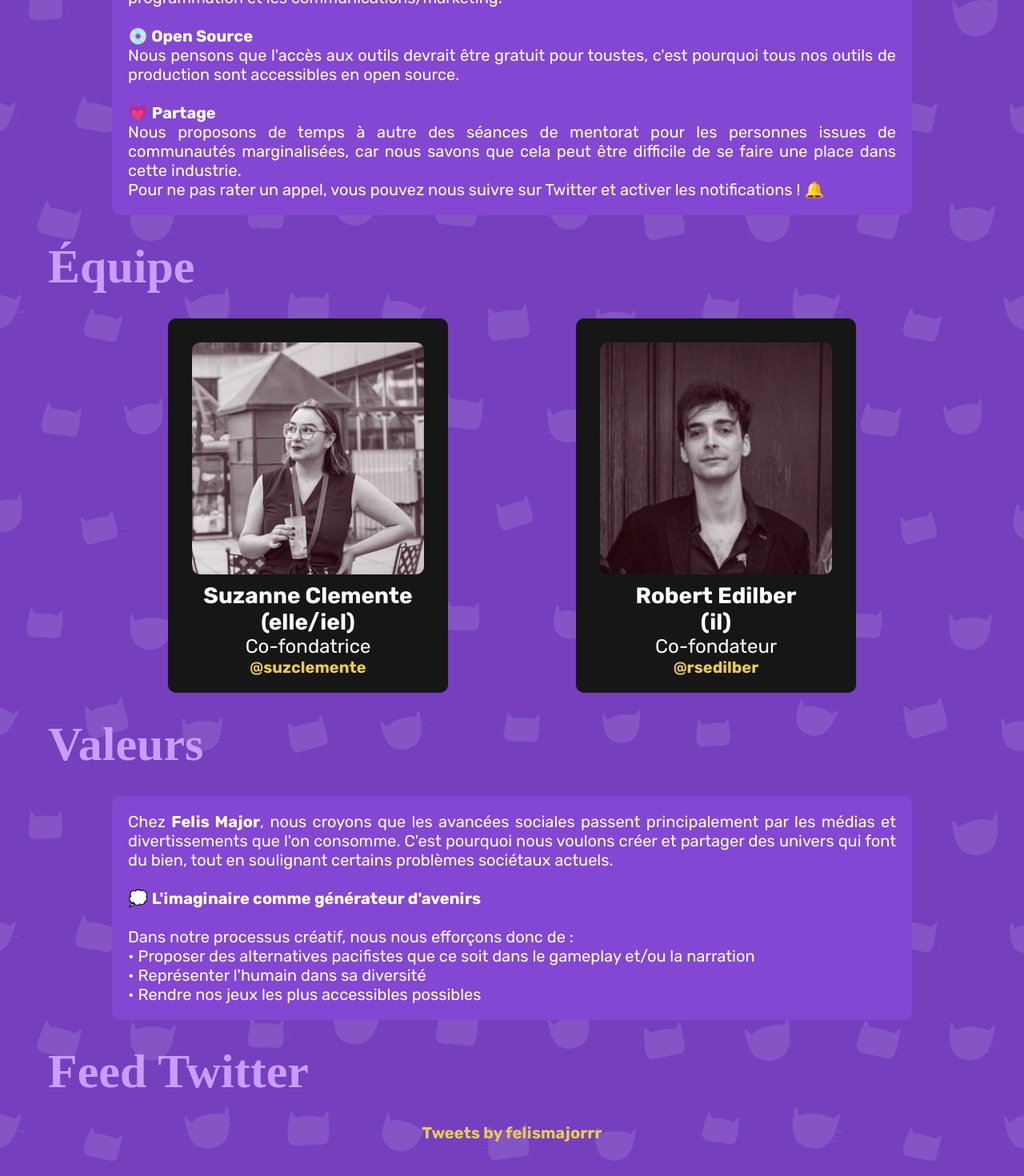
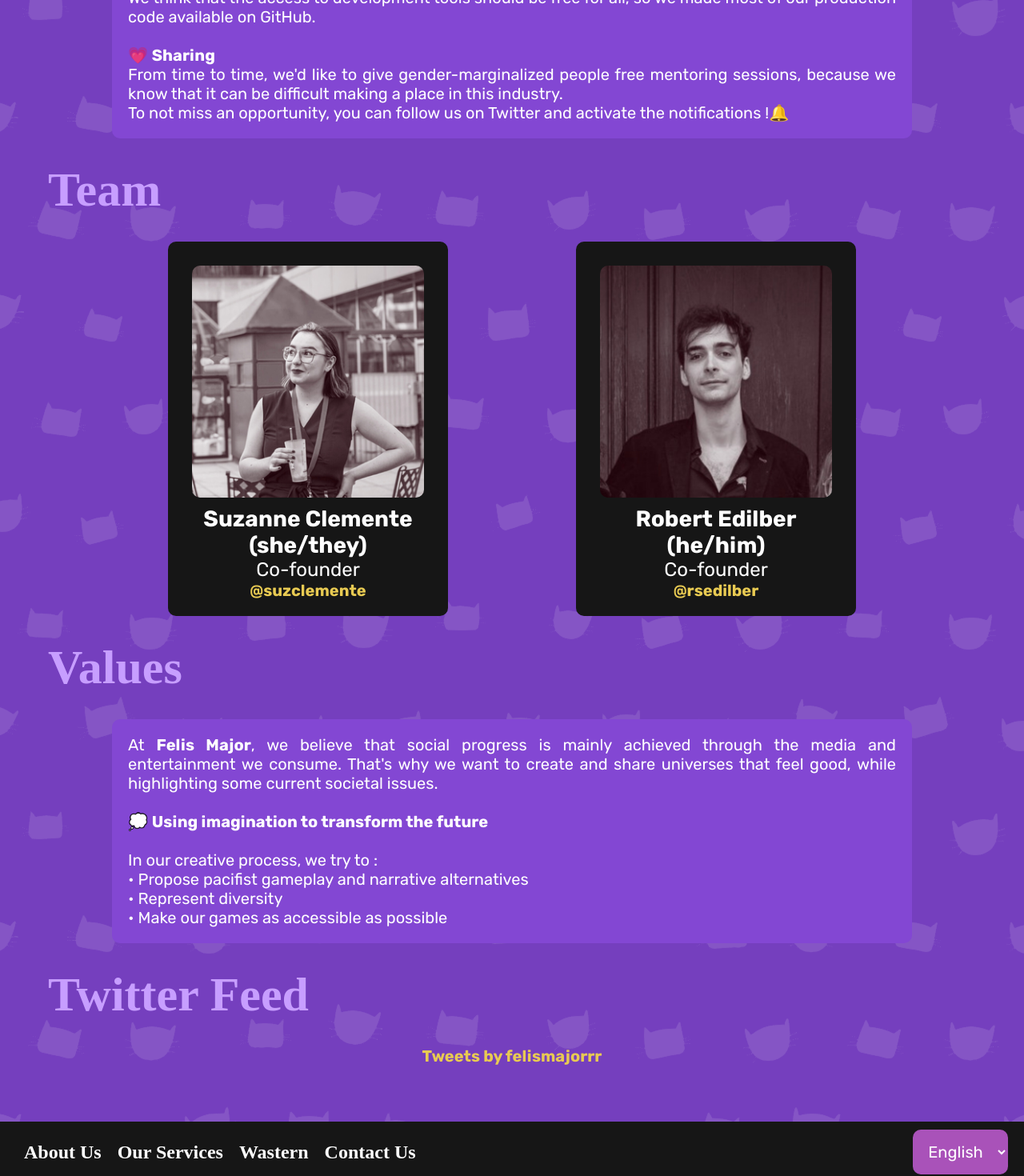
Before and after one commit to Felis-Major/felis-major-website, a React (Create React App) app: page /#/about in a window 1280 px wide. Shown: the part 920-2390 px from the top of the page at 80% size. Built offline with nearby package versions, Linux system fonts and the light colour scheme; a web font is replaced by a local one.

Commit message:
Added en translation

```diff
--- a/src/components/navigation/Footer.js
+++ b/src/components/navigation/Footer.js
@@ -22,7 +22,7 @@ const Footer = () => {
 		<footer className={footerClass}>
 			<div className={topSectionClass}>
 				<Links />
-				{/* <LanguageSelection /> */}
+				<LanguageSelection />
 			</div>
 			<div className={bottomSectionClass}>
 				<Copyright />
--- a/src/localization/en-US.json
+++ b/src/localization/en-US.json
@@ -1,74 +1,75 @@
 {
-	"header_aboutUs": "À propos",
-	"header_ourServices": "Nos services",
+	"contactUsOnTwitter": "Contact us on Twitter",
+	"header_aboutUs": "About Us",
+	"header_ourServices": "Our Services",
 	"header_wastern": "Wastern",
-	"header_contactUs": "Contacts",
-	"language_en": "Anglais",
-	"language_fr": "Français",
-	"aboutPage_pageTitle": "À propos",
+	"header_contactUs": "Contact Us",
+	"language_en": "English",
+	"language_fr": "French",
+	"aboutPage_pageTitle": "About Us",
 	"aboutPage_pageSubtitle": "-REMOVED-",
-	"aboutPage_pageSectionIntro_content": "Felis Major est un studio indépendant de jeux vidéo basé a Angoulême (France), qui se structure autour de 4 champs d'activités :<br/><br/>🧩 <strong>Développement de jeux</strong><br/>Nous sommes spécialisés dans le développement de jeux de simulation avec une forte composante narrative.<br/><br/><strong>🔮 Services</strong><br/>Nous proposons différents services de consultation et/ou formation notamment sur le design, la programmation et les communications/marketing.<br/><br/><strong>💿 Open Source</strong><br/>Nous pensons que l'accès aux outils devrait être gratuit pour toustes, c'est pourquoi tous nos outils de production sont accessibles en open source.<br/><br/>💗 <strong>Partage</strong><br/>Nous proposons de temps à autre des séances de mentorat pour les personnes issues de communautés marginalisées, car nous savons que cela peut être difficile de se faire une place dans cette industrie.<br/>Pour ne pas rater un appel, vous pouvez nous suivre sur Twitter et activer les notifications ! 🔔",
-	"aboutPage_pageSectionTeam_title": "Équipe",
-	"aboutPage_pageSectionTeam_teamcard1_name": "Suzanne Clemente<br/>(elle/iel)",
-	"aboutPage_pageSectionTeam_teamcard1_job": "Co-fondatrice",
+	"aboutPage_pageSectionIntro_content": "Felis Major is an indie game studio based in Angoulême (France), focusing on 4 different activities:<br/><br/>🧩 <strong>Video Game Development</strong><br/>We are specialized in the development of simulation games with a strong narrative component.<br/><br/><strong>🔮 Our Services</strong><br/>We offer various consultation services, such as Game Design, Engineering and Communications.<br/><br/><strong>💿 Open Source</strong><br/>We think that the access to development tools should be free for all, so we made most of our production code available on GitHub.<br/><br/>💗 <strong>Sharing</strong><br/>From time to time, we'd like to give gender-marginalized people free mentoring sessions, because we know that it can be difficult making a place in this industry.<br/>To not miss an opportunity, you can follow us on Twitter and activate the notifications !🔔",
+	"aboutPage_pageSectionTeam_title": "Team",
+	"aboutPage_pageSectionTeam_teamcard1_name": "Suzanne Clemente<br/>(she/they)",
+	"aboutPage_pageSectionTeam_teamcard1_job": "Co-founder",
 	"aboutPage_pageSectionTeam_teamcard1_handle": "suzclemente",
-	"aboutPage_pageSectionTeam_teamcard2_name": "Robert Edilber<br/>(il)",
-	"aboutPage_pageSectionTeam_teamcard2_job": "Co-fondateur",
+	"aboutPage_pageSectionTeam_teamcard2_name": "Robert Edilber<br/>(he/him)",
+	"aboutPage_pageSectionTeam_teamcard2_job": "Co-founder",
 	"aboutPage_pageSectionTeam_teamcard2_handle": "rsedilber",
-	"aboutPage_pageSectionValues_title": "Valeurs",
-	"aboutPage_pageSectionValues_content": "Chez <strong>Felis Major</strong>, nous croyons que les avancées sociales passent principalement par les médias et divertissements que l'on consomme. C'est pourquoi nous voulons créer et partager des univers qui font du bien, tout en soulignant certains problèmes sociétaux actuels.<br/><br/>💭 <strong>L'imaginaire comme générateur d'avenirs</strong><br/><br/>Dans notre processus créatif, nous nous efforçons donc de :<br/>• Proposer des alternatives pacifistes que ce soit dans le gameplay et/ou la narration<br/>• Représenter l'humain dans sa diversité<br/>• Rendre nos jeux les plus accessibles possibles<br/>",
-	"aboutPage_pageSectionTwitterFeed_title": "Feed Twitter",
-	"servicesPage_pageTitle": "Nos services",
+	"aboutPage_pageSectionValues_title": "Values",
+	"aboutPage_pageSectionValues_content": "At <strong>Felis Major</strong>, we believe that social progress is mainly achieved through the media and entertainment we consume. That's why we want to create and share universes that feel good, while highlighting some current societal issues.<br/><br/>💭 <strong>Using imagination to transform the future</strong><br/><br/>In our creative process, we try to :<br/>• Propose pacifist gameplay and narrative alternatives<br/>• Represent diversity<br/>• Make our games as accessible as possible<br/>",
+	"aboutPage_pageSectionTwitterFeed_title": "Twitter Feed",
+	"servicesPage_pageTitle": "Our Services",
 	"servicesPage_pageSubtitle": "-REMOVED-",
-	"servicesPage_pageSectionIntro_content": "En parallèle du développement de nos jeux, nous offrons différents services en <strong>design</strong>, <strong>programmation</strong> et <strong>communications</strong>.<br/><br/>💡 Tous nos services peuvent être <strong>cumulables entre eux</strong> ; la hauteur de la prestation est à déterminer selon vos besoins.",
+	"servicesPage_pageSectionIntro_content": "Aside from making games, we also offer different services in <strong>design</strong>, <strong>engineering</strong> and <strong>communications</strong>.<br/><br/>💡 All of our services can be <strong>combined</strong> according to your needs.",
 	"servicesPage_pageSectionServices_title": "-REMOVED-",
 	"servicesPage_pageSectionServices_card1_title": "Design",
-	"servicesPage_pageSectionServices_card1_description": "🧩 Vous avez besoin de soutien dans la conception de votre projet ?",
-	"servicesPage_pageSectionServices_card1_service1": "Consultation en game design & narration",
-	"servicesPage_pageSectionServices_card1_service2": "Formation & conférence",
+	"servicesPage_pageSectionServices_card1_description": "🧩 You need support during the conception phase of your game?",
+	"servicesPage_pageSectionServices_card1_service1": "Game Design consulting",
+	"servicesPage_pageSectionServices_card1_service2": "Tutoring & Conferences",
 	"servicesPage_pageSectionServices_card1_service3": "-REMOVED-",
-	"servicesPage_pageSectionServices_card2_title": "Programmation",
-	"servicesPage_pageSectionServices_card2_description": "🤖 Vous nécessitez notre expertise en développement de jeux/applications ?",
-	"servicesPage_pageSectionServices_card2_service1": "Consultation projet C#/Unity",
-	"servicesPage_pageSectionServices_card2_service2": "Consultation Réalité Mixte",
-	"servicesPage_pageSectionServices_card2_service3": "Conception de sites web",
+	"servicesPage_pageSectionServices_card2_title": "Engineering",
+	"servicesPage_pageSectionServices_card2_description": "🤖 You need external help to make your ideas come to life?",
+	"servicesPage_pageSectionServices_card2_service1": "C#/Unity consulting",
+	"servicesPage_pageSectionServices_card2_service2": "Mixed Reality consulting",
+	"servicesPage_pageSectionServices_card2_service3": "Web design",
 	"servicesPage_pageSectionServices_card3_title": "Communications",
-	"servicesPage_pageSectionServices_card3_description": "📢 Vous voulez annoncer votre projet sur différentes plateformes ?",
-	"servicesPage_pageSectionServices_card3_service1": "Stratégie de communications",
-	"servicesPage_pageSectionServices_card3_service2": "Formation & conférence",
+	"servicesPage_pageSectionServices_card3_description": "📢 You want to announce a project on multiple platforms?",
+	"servicesPage_pageSectionServices_card3_service1": "Communication strategy",
+	"servicesPage_pageSectionServices_card3_service2": "Tutoring & Conferences",
 	"servicesPage_pageSectionServices_card3_service3": "-REMOVED-",
-	"servicesPage_pageSectionServices_contactButton": "💌 Contactez nous !",
+	"servicesPage_pageSectionServices_contactButton": "💌 Contact Us!",
 	"servicesPage_pageSectionClients_title": "-REMOVED-",
 	"wasternPage_pageTitle": "Wastern",
 	"wasternPage_pageSubtitle": "-REMOVED-",
 	"wasternPage_pageSectionPitch_title": "Pitch",
-	"wasternPage_pageSectionPitch_pitchTitle": "Bienvenue à Wastern !",
-	"wasternPage_pageSectionPitch_pitchContent": "Gérez une auberge pour les esprits tout en faisant revivre ville abandonnée.<br/><br/>📰 <i>Le Press Kit arrive bientôt</i>",
+	"wasternPage_pageSectionPitch_pitchTitle": "Welcome to Wastern!",
+	"wasternPage_pageSectionPitch_pitchContent": "Manage an inn for spirits while reviving an abandoned town.<br/><br/>📰 <i>Press Kit coming soon</i>",
 	"wasternPage_pageSectionKSPs_title": "-REMOVED-",
-	"wasternPage_pageSectionKSPs_ksp1_title": "Faites fructifier votre auberge",
-	"wasternPage_pageSectionKSPs_ksp1_content": "Rendez service au plus grand nombre d'esprits possible, agrandissez votre auberge, débloquez de nouveaux services sur votre terrain, il y a de quoi faire pour attirer le plus de clients et de nouveaux habitants à Wastern !",
-	"wasternPage_pageSectionKSPs_ksp2_title": "Occupez vos journées selon vos désirs",
-	"wasternPage_pageSectionKSPs_ksp2_content": "À Wastern, c'est vous qui déterminez vos activités quotidiennes !<br/>Vous voulez planter des légumes de saison, aller à la pêche, rejoindre votre crush pour un rendez-vous ou bien faire un tour au club abandonné pour trouver des cristaux ? C'est vous qui choisissez !",
-	"wasternPage_pageSectionKSPs_ksp3_title": "Explorez la ville et débloquez de nouveaux endroits",
-	"wasternPage_pageSectionKSPs_ksp3_content": "Il existe 4 biomes principaux à Wastern dans lesquels vous trouverez toutes sortes de plantes, animaux, objets et ambiances différentes.<br/>Si vous regardez attentivement, vous pourriez même trouver des passages secrets à débloquer au fil du temps…",
-	"wasternPage_pageSectionKSPs_ksp4_title": "Participez aux événements saisonniers",
-	"wasternPage_pageSectionKSPs_ksp4_content": "Chaque année et chaque saison réserve son lot de surprises à Wastern.<br/>Qu'il s'agisse d'une fête locale, de nouveaux objets disponibles ou d'un personnage mystérieux qui vient s'installer, vous ne risquez pas de vous ennuyer !",
-	"wasternPage_pageSectionKSPs_ksp5_title": "Créez des liens avec les résident•es",
-	"wasternPage_pageSectionKSPs_ksp5_content": "Découvrez une trentaine de personnages exubérants dont 14 cœurs à prendre ! Débloquez des moments spéciaux avec chaque personnage en augmentant votre relation avec eux et apprenez en plus sur leur passé.",
+	"wasternPage_pageSectionKSPs_ksp1_title": "Grow your inn",
+	"wasternPage_pageSectionKSPs_ksp1_content": "Help as many spirits as possible, expand your inn, unlock new services on your land, there's plenty to do to attract as many customers and new inhabitants to Wastern as possible!",
+	"wasternPage_pageSectionKSPs_ksp2_title": "Occupy your days as you wish",
+	"wasternPage_pageSectionKSPs_ksp2_content": "At Wastern, you determine your daily activities!<br/>Want to plant seasonal vegetables, go fishing, meet your crush for a date or take a trip to the abandoned club to find crystals? The choice is yours!",
+	"wasternPage_pageSectionKSPs_ksp3_title": "Explore the city and unlock new locations",
+	"wasternPage_pageSectionKSPs_ksp3_content": "There are 4 main biomes in Wastern in which you will find all kinds of atmospheres as well as different plants, animals and objects.<br/>If you look carefully, you might even discover secret passages to unlock over time...",
+	"wasternPage_pageSectionKSPs_ksp4_title": "Participate in seasonal events",
+	"wasternPage_pageSectionKSPs_ksp4_content": "Every year and every season brings surprises to Wastern.<br/>Whether it's a local festival, new items available, or a mysterious character moving in, you won't be bored!",
+	"wasternPage_pageSectionKSPs_ksp5_title": "Build relationships with residents",
+	"wasternPage_pageSectionKSPs_ksp5_content": "Discover thirty exuberant characters, including 14 bachelors/bachelorettes! Unlock special moments with each character by increasing your relationship with them and learn more about their past..",
 	"wasternPage_pageSectionFAQ_title": "FAQ",
-	"wasternPage_pageSectionFAQ_q1_title": "💡 À propos de Wastern",
-	"wasternPage_pageSectionFAQ_q1_content": "Aubergiste recherché·e à Wastern — Vous vous rappelez du moment où vous avez candidaté pour ce poste. Vous n'auriez jamais pu imaginer un tel endroit, une ville abandonnée au bord du déclin qui malgré tout possède un certain charme. <br/><br/>Les habitants, à l'image de la ville, sont un peu particuliers. On vous avait prévenu, Wastern est un pied-à-terre pour les marginaux, les artistes et puis ceux qu'on a du mal à nommer… <br/><br/>Votre place, vous l'avez aussi cherchée pendant longtemps, c'est la raison qui vous a poussé à vous installer ici. Maintenant que vous êtes là, un point important de l'annonce vous semble avoir été négligé :<br/> Qui sont les clients de cette auberge, dans une ville où le tourisme n'existe pas ?",
-	"wasternPage_pageSectionFAQ_q2_title": "🧠 Qui développe Wastern ?",
-	"wasternPage_pageSectionFAQ_q2_content": "Felis Major est un studio indépendant fondé par Suzanne Clemente et Robert Edilber situé à Angoulême en France.",
-	"wasternPage_pageSectionFAQ_q3_title": "🎮 Sur quelles plateformes Wastern sera-t-il disponible ?",
-	"wasternPage_pageSectionFAQ_q3_content": "Nous prévoyons de sortir le jeu sur PC & Nintendo Switch. Restez à l'écoute pour la confirmation de chaque plateforme !",
-	"wasternPage_pageSectionFAQ_q4_title": "👀 Où puis-je aller pour les mises à jour du jeu ?",
-	"wasternPage_pageSectionFAQ_q4_content": "Vous pouvez nous trouver sur Twitter et Instagram.",
-	"wasternPage_pageSectionFAQ_q5_title": "🗓️ Avez-vous une date de lancement ?",
-	"wasternPage_pageSectionFAQ_q5_content": "Nous espérons pouvoir sortir le jeu d'ici 2025 mais aucune date officielle n'est prévue pour l'instant.",
-	"wasternPage_pageSectionFAQ_q6_title": "💬 Dans quelles langues Wastern sera-t-il disponible ?",
-	"wasternPage_pageSectionFAQ_q6_content": "Pour le moment, seulement le français et l'anglais sont confirmés.",
-	"contactPage_pageTitle": "Contacts",
+	"wasternPage_pageSectionFAQ_q1_title": "💡 About Wastern",
+	"wasternPage_pageSectionFAQ_q1_content": "Innkeeper wanted in Wastern — You remember when you first applied for this job. You could never have imagined a place like this, an abandoned town on the verge of decline that still has a certain charm.<br/><br/>The inhabitants, like the city, are a bit peculiar. We warned you, Wastern is a place for the marginalized, the artists and those who are difficult to name...<br/><br/>You have also been looking for your place for a long time, which is why you decided to settle here. Now that you're here, there's an important point in the ad that you feel has been overlooked:<br/> Who are the customers of this inn, in a place where tourism does not exist?",
+	"wasternPage_pageSectionFAQ_q2_title": "🧠 Who is developing Wastern?",
+	"wasternPage_pageSectionFAQ_q2_content": "Felis Major is an indie game studio founded by Suzanne Clemente and Robert Edilber, based in Angoulême (France).",
+	"wasternPage_pageSectionFAQ_q3_title": "🎮 On which platforms will Wastern be available?",
+	"wasternPage_pageSectionFAQ_q3_content": "We plan to release the game on PC & Nintendo Switch. Stay tuned for confirmation on each platform!",
+	"wasternPage_pageSectionFAQ_q4_title": "👀 Where can I go to get updates on the development?",
+	"wasternPage_pageSectionFAQ_q4_content": "You can find us on Twitter and Instagram.",
+	"wasternPage_pageSectionFAQ_q5_title": "🗓️ Do you have a launch date?",
+	"wasternPage_pageSectionFAQ_q5_content": "We hope to release the game by 2025, but no official date has been set yet.",
+	"wasternPage_pageSectionFAQ_q6_title": "💬 In which languages will Wastern be available?",
+	"wasternPage_pageSectionFAQ_q6_content": "For the moment, only French and English are confirmed.",
+	"contactPage_pageTitle": "Contact Us",
 	"contactPage_pageSubtitle": "-REMOVED-",
-	"contactPage_wip": "🚧 Page en construction 🚧"
+	"contactPage_wip": "🚧 Page under development 🚧"
 }
--- a/src/localization/fr-FR.json
+++ b/src/localization/fr-FR.json
@@ -1,4 +1,5 @@
 {
+	"contactUsOnTwitter": "Contactez nous sur Twitter",
 	"header_aboutUs": "À propos",
 	"header_ourServices": "Nos services",
 	"header_wastern": "Wastern",
@@ -7,7 +8,7 @@
 	"language_fr": "Français",
 	"aboutPage_pageTitle": "À propos",
 	"aboutPage_pageSubtitle": "-REMOVED-",
-	"aboutPage_pageSectionIntro_content": "Felis Major est un studio indépendant de jeux vidéo basé a Angoulême (France), qui se structure autour de 4 champs d'activités :<br/><br/>🧩 <strong>Développement de jeux</strong><br/>Nous sommes spécialisés dans le développement de jeux de simulation avec une forte composante narrative.<br/><br/><strong>🔮 Services</strong><br/>Nous proposons différents services de consultation et/ou formation notamment sur le design, la programmation et les communications/marketing.<br/><br/><strong>💿 Open Source</strong><br/>Nous pensons que l'accès aux outils devrait être gratuit pour toustes, c'est pourquoi tous nos outils de production sont accessibles en open source.<br/><br/>💗 <strong>Partage</strong><br/>Nous proposons de temps à autre des séances de mentorat pour les personnes issues de communautés marginalisées, car nous savons que cela peut être difficile de se faire une place dans cette industrie.<br/>Pour ne pas rater un appel, vous pouvez nous suivre sur Twitter et activer les notifications ! 🔔",
+	"aboutPage_pageSectionIntro_content": "Felis Major est un studio indépendant de jeux vidéo basé a Angoulême (France), qui se structure autour de 4 champs d'activités :<br/><br/>🧩 <strong>Développement de jeux</strong><br/>Nous sommes spécialisés dans le développement de jeux de simulation avec une forte composante narrative.<br/><br/><strong>🔮 Services</strong><br/>Nous proposons différents services de consultation et/ou formation notamment sur le design, la programmation et les communications/marketing.<br/><br/><strong>💿 Open Source</strong><br/>Nous pensons que l'accès aux outils devrait être gratuit pour toustes, c'est pourquoi tous nos outils de production sont accessibles en open source.<br/><br/>💗 <strong>Partage</strong><br/>Nous proposons de temps à autre des séances de mentorat pour les personnes marginalisées en raison de leur genre, car nous savons que cela peut être difficile de se faire une place dans cette industrie.<br/>Pour ne pas rater un appel, vous pouvez nous suivre sur Twitter et activer les notifications ! 🔔",
 	"aboutPage_pageSectionTeam_title": "Équipe",
 	"aboutPage_pageSectionTeam_teamcard1_name": "Suzanne Clemente<br/>(elle/iel)",
 	"aboutPage_pageSectionTeam_teamcard1_job": "Co-fondatrice",
--- a/src/localization/i18n.js
+++ b/src/localization/i18n.js
@@ -13,7 +13,7 @@ i18n.init({
 		en: { translation: translationEN },
 		fr: { translation: translationFR },
 	},
-	lng: 'fr',
+	lng: 'en',
 	fallbackLng: 'fr',
 	interpolation: { escapeValue: false },
 });
--- a/src/localization/localization-keys.js
+++ b/src/localization/localization-keys.js
@@ -1,4 +1,6 @@
 const localizationKeys = {
+	contactUsOnTwitter: 'contactUsOnTwitter',
+
 	// Nav links
 	navLinks: {
 		aboutUs: 'header_aboutUs',
--- a/src/pages/ContactPage.js
+++ b/src/pages/ContactPage.js
@@ -26,7 +26,7 @@ const ContactPage = () => {
 					<div className='container flex-centered flex-column'>
 						<p>{Translate(localizationKeys.contactPage.pageStatus)}</p>
 						<a href='https://twitter.com/felismajorrr'>
-							Contactez nous sur Twitter
+							{Translate(localizationKeys.contactUsOnTwitter)}
 						</a>
 					</div>
 				</section>
```
